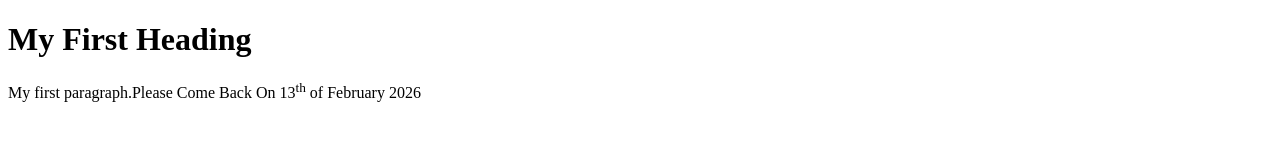
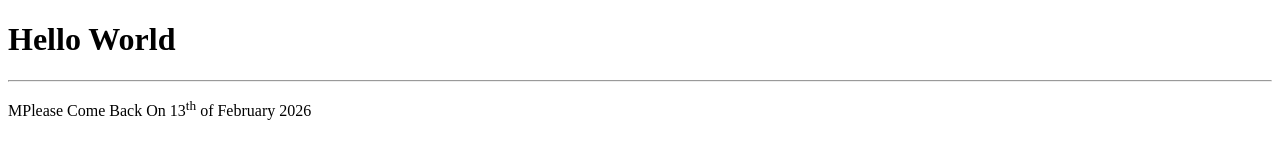
Before and after one commit to myid-123/myid-123.github.io, a plain HTML site: page index.html in a window 1280 px wide. Drawn offline with Linux system fonts and the light colour scheme.

Commit message:
Update index.html

```diff
--- a/index.html
+++ b/index.html
@@ -2,9 +2,9 @@
 <html>
 <body>
 
-<h1>My First Heading</h1>
-
-<p>My first paragraph.Please Come Back On 13<sup>th</sup> of February 2026</p>
+<h1>Hello World</h1>
+<hr>
+<p>MPlease Come Back On 13<sup>th</sup> of February 2026</p>
 
 </body>
 </html>
```
